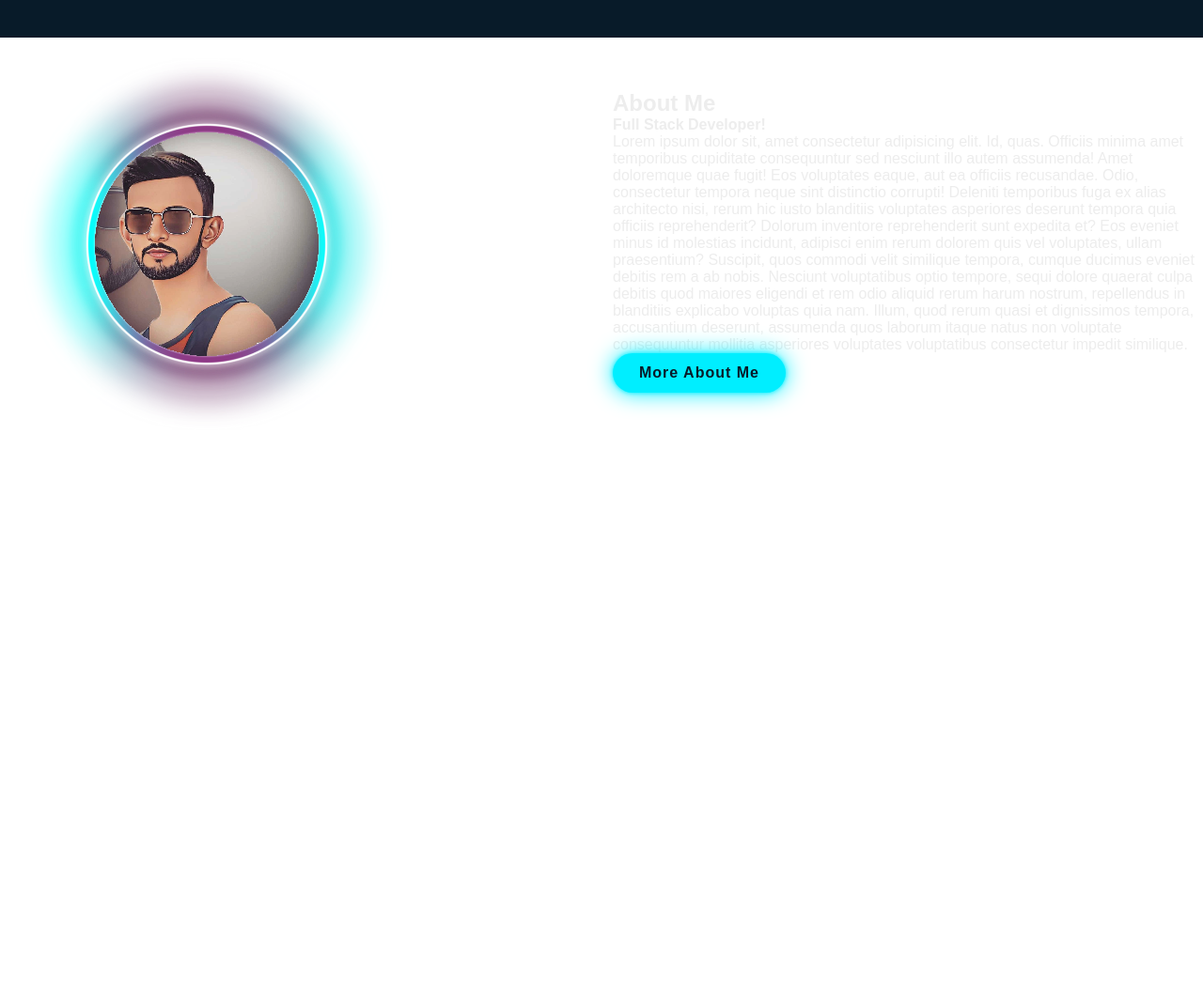
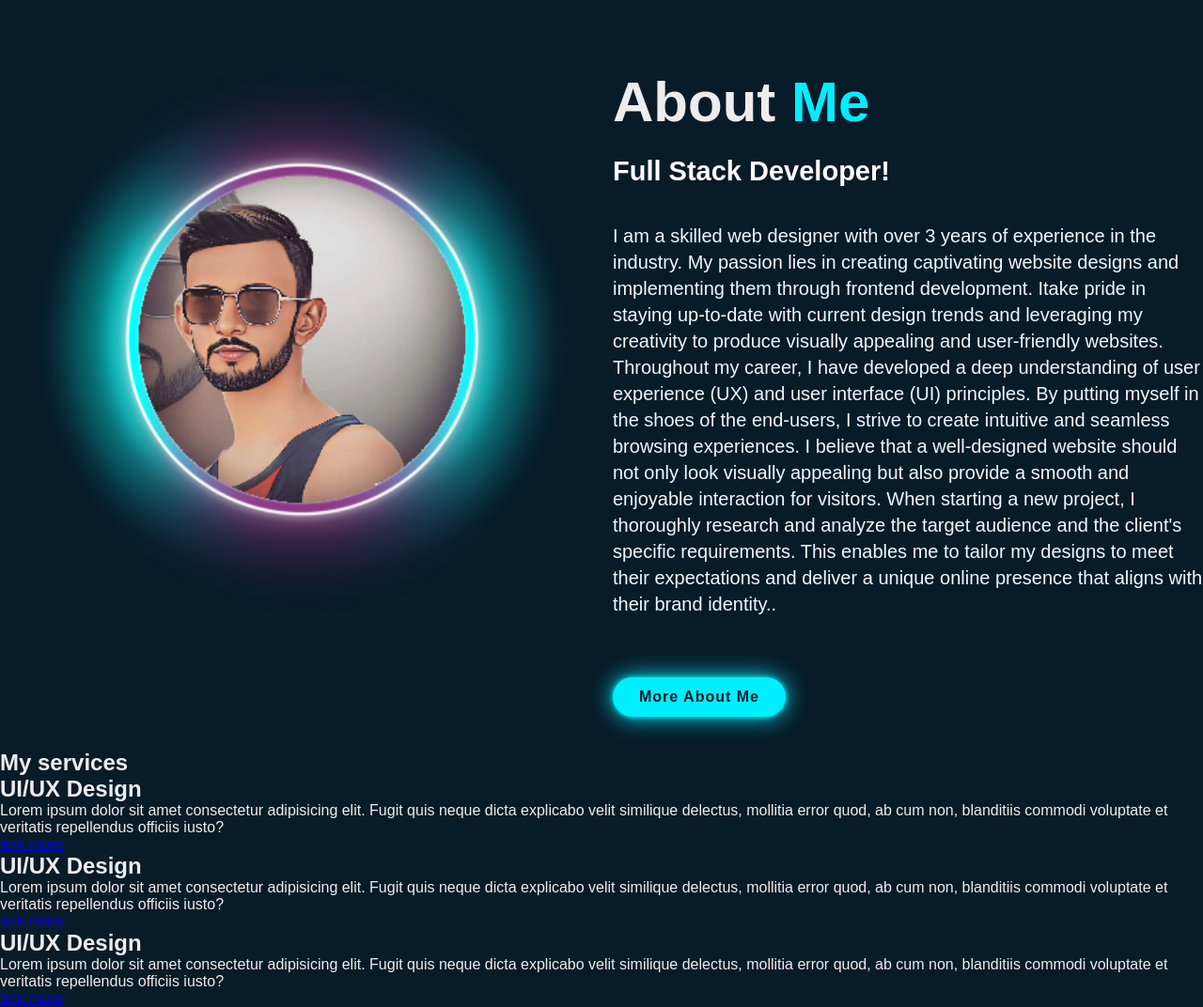
Before and after one commit to ftnimran/portfolio, a plain HTML site: page index.html in a window 1280 px wide. Shown: the part 760-1832 px from the top of the page at 94% size. Before the commit the page ends 1234 px from the top, so only its background shows below. Drawn offline with nearby package versions, Linux system fonts and the light colour scheme.

Commit message:
About Section modified

```diff
--- a/index.html
+++ b/index.html
@@ -19,12 +19,16 @@
 
         <nav class="navbar">
             <a href="#" style="--i:1" class="active">Home</a>
-            <a href="#" style="--i:2">About</a>
-            <a href="#" style="--i:3">Skill</a>
+            <a href="#about" style="--i:2">About</a>
+            <a href="#" style="--i:3">Skills</a>
             <a href="#" style="--i:4">Portfolio</a>
             <a href="#" style="--i:5">contact</a>
         </nav>
     </header>
+
+
+    <!-- Home Section -->
+
 
     <section class="home">
         <div class="home-content">
@@ -46,12 +50,8 @@
     </section>
 
 
+    <!-- About Section -->
 
-
-
-
-
-    <!-- About Section -->
 
     <section id="about" class="about">
         <div class="about-img">
@@ -60,18 +60,55 @@
         <div class="about-text">
             <h2>About <span>Me</span></h2>
             <h4>Full Stack Developer!</h4>
-            <p>Lorem ipsum dolor sit, amet consectetur adipisicing elit. Id, quas. Officiis minima amet temporibus
-                cupiditate consequuntur sed nesciunt illo autem assumenda! Amet doloremque quae fugit! Eos voluptates
-                eaque, aut ea officiis recusandae. Odio, consectetur tempora neque sint distinctio corrupti! Deleniti
-                temporibus fuga ex alias architecto nisi, rerum hic iusto blanditiis voluptates asperiores deserunt
-                tempora quia officiis reprehenderit? Dolorum inventore reprehenderit sunt expedita et? Eos eveniet minus
-                id molestias incidunt, adipisci enim rerum dolorem quis vel voluptates, ullam praesentium? Suscipit,
-                quos commodi velit similique tempora, cumque ducimus eveniet debitis rem a ab nobis. Nesciunt
-                voluptatibus optio tempore, sequi dolore quaerat culpa debitis quod maiores eligendi et rem odio aliquid
-                rerum harum nostrum, repellendus in blanditiis explicabo voluptas quia nam. Illum, quod rerum quasi et
-                dignissimos tempora, accusantium deserunt, assumenda quos laborum itaque natus non voluptate
-                consequuntur mollitia asperiores voluptates voluptatibus consectetur impedit similique.</p>
+            <p>I am a skilled web designer with over 3 years of experience in the industry. My passion lies in creating
+                captivating website designs and implementing them through frontend development. Itake pride in staying
+                up-to-date with current design trends and leveraging my creativity to produce visually appealing and
+                user-friendly websites. Throughout my career, I have developed a deep understanding of user experience
+                (UX) and user interface (UI) principles. By putting myself in the shoes of the end-users, I strive to
+                create intuitive and seamless browsing experiences. I believe that a well-designed website should not
+                only look visually appealing but also provide a smooth and enjoyable interaction for visitors. When
+                starting a new project, I thoroughly research and analyze the target audience and the client's specific
+                requirements. This enables me to tailor my designs to meet their expectations and deliver a unique
+                online presence that aligns with their brand identity..</p>
             <a href="#" class="btn-box">More About Me</a>
+        </div>
+    </section>
+
+
+    <!-- Skills Section -->
+
+
+    <section>
+        <div class="services" id="services">
+            <div class="container">
+                <h1 class="sub-title">My <span>services</span></h1>
+                <div class="services-list">
+                    <div>
+                        <i class=""></i>
+                        <h2>UI/UX Design</h2>
+                        <p>Lorem ipsum dolor sit amet consectetur adipisicing elit. Fugit quis neque dicta explicabo
+                            velit similique delectus, mollitia error quod, ab cum non, blanditiis commodi voluptate et
+                            veritatis repellendus officiis iusto?</p>
+                        <a href="#" class="read">lern more</a>
+                    </div>
+                    <div>
+                        <i class=""></i>
+                        <h2>UI/UX Design</h2>
+                        <p>Lorem ipsum dolor sit amet consectetur adipisicing elit. Fugit quis neque dicta explicabo
+                            velit similique delectus, mollitia error quod, ab cum non, blanditiis commodi voluptate et
+                            veritatis repellendus officiis iusto?</p>
+                        <a href="#" class="read">lern more</a>
+                    </div>
+                    <div>
+                        <i class=""></i>
+                        <h2>UI/UX Design</h2>
+                        <p>Lorem ipsum dolor sit amet consectetur adipisicing elit. Fugit quis neque dicta explicabo
+                            velit similique delectus, mollitia error quod, ab cum non, blanditiis commodi voluptate et
+                            veritatis repellendus officiis iusto?</p>
+                        <a href="#" class="read">lern more</a>
+                    </div>
+                </div>
+            </div>
         </div>
     </section>
 
@@ -87,21 +124,8 @@
 
 
 
-
-
-
-
-
-
-
-
-
-
-
-
-
-    <!-- <audio autoplay loop
-        src="audio/y2mate.com - Aaj Ki Raat  Stree 2  Tamannaah Bhatia  SachinJigar  Madhubanti  Divya  Amitabh  15th August.mp3"></audio> -->
+    <audio autoplay loop
+        src="audio/y2mate.com - Aaj Ki Raat  Stree 2  Tamannaah Bhatia  SachinJigar  Madhubanti  Divya  Amitabh  15th August.mp3"></audio>
     <script src="script.js"></script>
 </body>
 
--- a/style.css
+++ b/style.css
@@ -7,6 +7,7 @@
 
 body {
     color: #ededed;
+    background: #081b29;
 }
 
 .header {
@@ -15,7 +16,7 @@ body {
     left: 0;
     width: 100%;
     padding: 20px 10%;
-    background: transparent;
+    background: #051129;
     display: flex;
     justify-content: space-between;
     align-items: center;
@@ -150,7 +151,6 @@ body {
 }
 
 
-
 @keyframes slideRight {
     0% {
         transform: translateX(-100px);
@@ -200,13 +200,46 @@ body {
 }
 
 
+/* About Section */
 
 
-/* About Section */
-
-.about{
+.about {
     display: grid;
     grid-template-columns: repeat(2, 1fr);
     align-items: center;
     gap: 1.5rem;
 }
+
+.about-img img {
+    padding-bottom: 20%;
+    max-width: 630px;
+    height: auto;
+    width: 100%;
+    border-radius: 8px;
+}
+
+.about-text h2 {
+    font-size: 60px;
+}
+
+.about-text h2 span {
+    color: #0ef;
+}
+
+.about-text h4 {
+    font-size: 29px;
+    font-weight: 600;
+    color: #fff;
+    line-height: 1.7;
+    margin: 15px 0 30px;
+}
+
+.about-text p {
+    color: aliceblue;
+    font-size: 20px;
+    line-height: 1.4;
+    margin-bottom: 4rem;
+}
+
+
+/* Skills Section */
```
